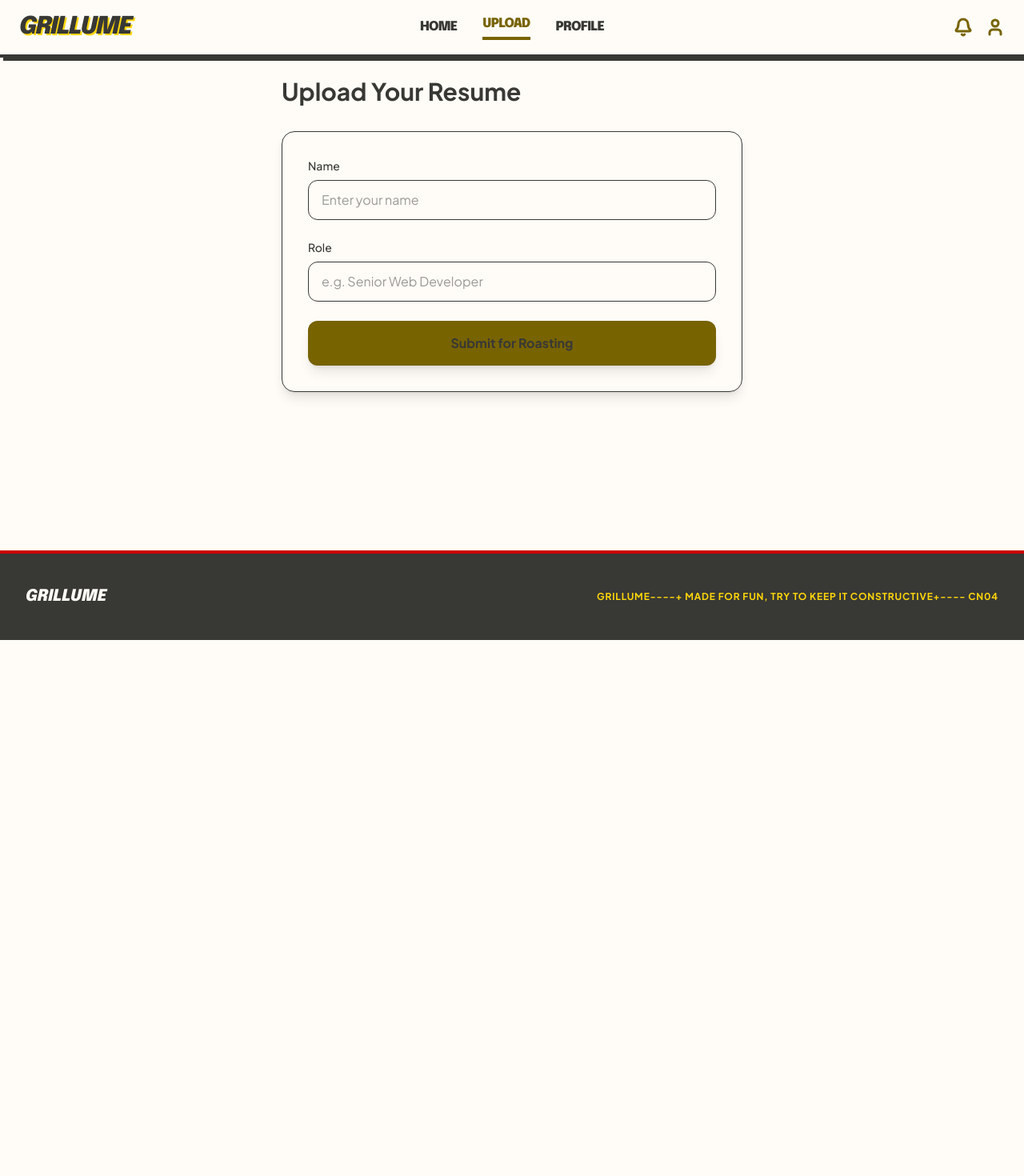
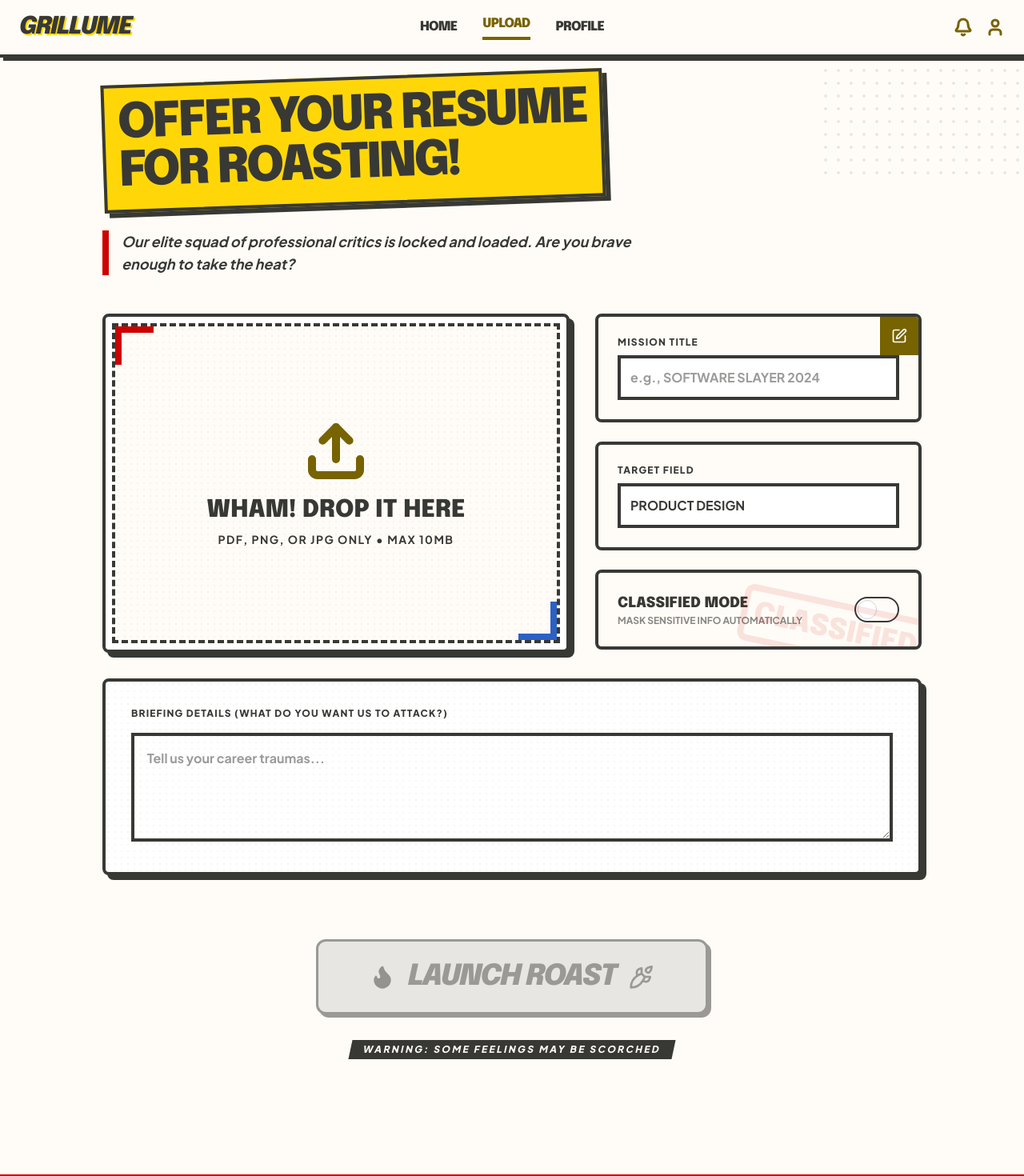
Before and after one commit to ChinmayNandawat/GrillUme, a React (Vite) app in the folder frontend/: page /upload in a window 1280 px wide. Shown: the top 1470 px of the page at 80% size. Before the commit the page ends 800 px from the top, so only its background shows below. Built offline with nearby package versions, Linux system fonts and the light colour scheme.

Commit message:
Update Upload page with new UI and API integration

```diff
--- a/frontend/src/App.tsx
+++ b/frontend/src/App.tsx
@@ -1,7 +1,8 @@
 import { BrowserRouter as Router, Routes, Route } from "react-router-dom";
 import { Footer, Navbar } from "./components/layouts/Navigation";
 import Home from "./pages/Home";
-import Upload from "./pages/Upload";
+import { Upload } from "./pages/Upload";
+
 
 export default function App() {
   return (
--- a/frontend/src/pages/Upload.tsx
+++ b/frontend/src/pages/Upload.tsx
@@ -1,74 +1,168 @@
+import { Upload as UploadIcon, Edit, Rocket, Flame, AlertCircle } from "lucide-react";
+import { Button} from "../components/ui/Button";
+import { ErrorState } from "../components/ui/ErrorState";
 import { useState } from "react";
+import { uploadResume } from "../services/api";
 import { useNavigate } from "react-router-dom";
-import { repository } from "../services/repository";
-import type { Resume, BattleScroll } from "../types";
 
-export default function Upload() {
-  const [name, setName] = useState("");
-  const [role, setRole] = useState("");
+
+export const Upload = () => {
   const navigate = useNavigate();
+  const [title, setTitle] = useState("");
+  const [field, setField] = useState("PRODUCT DESIGN");
+  const [details, setDetails] = useState("");
+  const [isClassified, setIsClassified] = useState(false);
+  const [isUploading, setIsUploading] = useState(false);
+  const [error, setError] = useState<string | null>(null);
 
-  const handleSubmit = (e: React.FormEvent) => {
-    e.preventDefault();
-    if (!name || !role) return;
+  const handleUpload = async () => {
+    if (!title.trim() || isUploading) return;
 
-    const id = Date.now().toString();
-    const newResume: Resume = {
-      id,
-      name,
-      role,
-      date: "Just now",
-      fires: "0",
-      comments: "0",
-      avatar: `https://api.dicebear.com/7.x/avataaars/svg?seed=${name}`,
-      variant: (["blue", "red", "green", "yellow"] as const)[Math.floor(Math.random() * 4)],
-    };
-
-    const newScroll: BattleScroll = {
-      id,
-      name,
-      date: "Just now",
-      roasts: "0",
-      colors: ["#3B82F6", "#1D4ED8"], // Default blue colors
-    };
-
-    repository.addResume(newResume, newScroll);
-    navigate("/");
+    setIsUploading(true);
+    setError(null);
+    try {
+      const newResume = await uploadResume({ title, field, details, isClassified });
+      navigate(`/roast/${newResume.id}`);
+    } catch (err) {
+      console.error("Failed to upload resume:", err);
+      setError("MISSION FAILURE! The upload was intercepted or failed to launch. Check your connection and try again.");
+    } finally {
+      setIsUploading(false);
+    }
   };
 
+  if (error) {
+    return (
+      <div className="max-w-4xl mx-auto py-20">
+        <ErrorState
+          title="LAUNCH FAILURE!"
+          message={error}
+          onRetry={() => setError(null)}
+        />
+      </div>
+    );
+  }
+
   return (
-    <div className="max-w-xl mx-auto">
-      <h1 className="text-3xl font-bold mb-8 text-on-background">Upload Your Resume</h1>
-      <form onSubmit={handleSubmit} className="space-y-6 bg-surface p-8 rounded-2xl border border-outline-variant shadow-lg">
-        <div>
-          <label className="block text-sm font-medium text-on-surface-variant mb-2">Name</label>
-          <input
-            type="text"
-            value={name}
-            onChange={(e) => setName(e.target.value)}
-            className="w-full px-4 py-3 rounded-xl bg-background border border-outline focus:border-primary focus:ring-2 focus:ring-primary/20 outline-none transition-all text-on-background"
-            placeholder="Enter your name"
-            required
-          />
+    <div className="max-w-5xl mx-auto relative">
+      <div className="absolute top-0 right-0 w-64 h-64 kirby-krackle opacity-10 pointer-events-none -mr-32 -mt-32"></div>
+
+      <header className="mb-12 relative text-center md:text-left">
+        <div className="inline-block bg-primary-container border-4 border-on-background p-4 mb-4 shadow-[6px_6px_0px_0px_#383835] -rotate-2 transform hover:rotate-0 transition-transform">
+          <h1 className="text-4xl md:text-6xl font-black font-headline uppercase tracking-tighter leading-none">
+            Offer Your Resume<br/>for Roasting!
+          </h1>
         </div>
-        <div>
-          <label className="block text-sm font-medium text-on-surface-variant mb-2">Role</label>
-          <input
-            type="text"
-            value={role}
-            onChange={(e) => setRole(e.target.value)}
-            className="w-full px-4 py-3 rounded-xl bg-background border border-outline focus:border-primary focus:ring-2 focus:ring-primary/20 outline-none transition-all text-on-background"
-            placeholder="e.g. Senior Web Developer"
-            required
-          />
+        <p className="font-bold text-lg max-w-2xl mt-4 border-l-8 border-secondary pl-4 italic">
+          Our elite squad of professional critics is locked and loaded. Are you brave enough to take the heat?
+        </p>
+      </header>
+
+      <section className="grid grid-cols-1 lg:grid-cols-12 gap-8 items-start">
+        {/* Drop Zone */}
+        <div className="lg:col-span-7 bg-white border-4 border-on-background p-2 shadow-[6px_6px_0px_0px_#383835] rounded-lg">
+          <div className="relative border-4 border-dashed border-on-background bg-background h-[400px] flex flex-col items-center justify-center group overflow-hidden cursor-pointer">
+            <div className="absolute inset-0 halftone-bg pointer-events-none"></div>
+            <div className="z-10 text-center p-8 group-hover:scale-105 transition-transform">
+              <UploadIcon size={80} className="text-primary mx-auto mb-4" strokeWidth={3} />
+              <h2 className="text-3xl font-black font-headline uppercase mb-2">WHAM! DROP IT HERE</h2>
+              <p className="text-on-surface-variant font-bold uppercase tracking-widest text-sm">PDF, PNG, OR JPG ONLY • MAX 10MB</p>
+            </div>
+            <div className="absolute top-0 left-0 w-12 h-12 border-t-8 border-l-8 border-secondary"></div>
+            <div className="absolute bottom-0 right-0 w-12 h-12 border-b-8 border-r-8 border-tertiary"></div>
+          </div>
         </div>
-        <button
-          type="submit"
-          className="w-full bg-primary text-on-primary font-bold py-4 rounded-xl hover:bg-primary/90 transition-colors shadow-lg active:scale-[0.98]"
-        >
-          Submit for Roasting
-        </button>
-      </form>
+
+        {/* Form Fields */}
+        <div className="lg:col-span-5 space-y-6">
+          <div className="bg-surface-container-high border-4 border-on-background p-6 rounded-lg relative overflow-hidden">
+            <div className="absolute top-0 right-0 w-12 h-12 bg-primary p-2 flex items-center justify-center">
+              <Edit className="text-white" size={20} />
+            </div>
+            <label className="block text-xs font-black uppercase tracking-widest text-on-surface mb-2">Mission Title</label>
+            <input
+              className="w-full bg-white border-4 border-on-background p-3 font-bold text-on-background focus:ring-4 focus:ring-tertiary focus:outline-none transition-all"
+              placeholder="e.g., SOFTWARE SLAYER 2024"
+              type="text"
+              value={title}
+              onChange={(e) => setTitle(e.target.value)}
+              disabled={isUploading}
+            />
+          </div>
+
+          <div className="bg-surface-container-high border-4 border-on-background p-6 rounded-lg relative overflow-hidden">
+            <label className="block text-xs font-black uppercase tracking-widest text-on-surface mb-2">Target Field</label>
+            <select
+              className="w-full bg-white border-4 border-on-background p-3 font-bold text-on-background focus:ring-4 focus:ring-tertiary focus:outline-none appearance-none"
+              value={field}
+              onChange={(e) => setField(e.target.value)}
+              disabled={isUploading}
+            >
+              <option>PRODUCT DESIGN</option>
+              <option>BACKEND WIZARDRY</option>
+              <option>DATA SORCERY</option>
+              <option>MARKETING MAVEN</option>
+            </select>
+          </div>
+
+          <div className="bg-surface-container-highest border-4 border-on-background p-6 rounded-lg relative overflow-hidden group">
+            <div className="flex items-center justify-between">
+              <div>
+                <h3 className="font-black font-headline uppercase text-lg">Classified Mode</h3>
+                <p className="text-xs font-bold uppercase opacity-60">Mask sensitive info automatically</p>
+              </div>
+              <label className="relative inline-flex items-center cursor-pointer">
+                <input
+                  className="sr-only peer"
+                  type="checkbox"
+                  checked={isClassified}
+                  onChange={(e) => setIsClassified(e.target.checked)}
+                  disabled={isUploading}
+                />
+                <div className="w-14 h-8 bg-outline peer-focus:outline-none rounded-full peer peer-checked:after:translate-x-full peer-checked:after:border-white after:content-[''] after:absolute after:top-[4px] after:start-[4px] after:bg-white after:border-gray-300 after:border after:rounded-full after:h-6 after:w-6 after:transition-all peer-checked:bg-secondary border-2 border-on-background"></div>
+              </label>
+            </div>
+            <div className="absolute -right-4 -bottom-4 opacity-10 group-hover:opacity-30 transition-opacity transform rotate-12">
+              <div className="border-8 border-secondary text-secondary font-black font-headline text-4xl p-2 rounded-xl">CLASSIFIED</div>
+            </div>
+          </div>
+        </div>
+
+        {/* Briefing Details */}
+        <div className="lg:col-span-12 bg-white border-4 border-on-background p-8 rounded-lg shadow-[6px_6px_0px_0px_#383835] relative">
+          <div className="absolute inset-0 halftone-bg pointer-events-none"></div>
+          <label className="block text-xs font-black uppercase tracking-widest text-on-surface mb-4">Briefing Details (What do you want us to attack?)</label>
+          <textarea
+            className="w-full relative z-10 bg-transparent border-4 border-on-background p-4 font-bold text-on-background focus:ring-4 focus:ring-primary-container focus:outline-none transition-all"
+            placeholder="Tell us your career traumas..."
+            rows={4}
+            value={details}
+            onChange={(e) => setDetails(e.target.value)}
+            disabled={isUploading}
+          ></textarea>
+        </div>
+
+        {/* Submit Button */}
+        <div className="lg:col-span-12 flex flex-col items-center justify-center py-12 relative">
+          <Button
+            variant="primary"
+            className="px-16 py-6 rounded-xl group"
+            onClick={handleUpload}
+            disabled={isUploading || !title.trim()}
+          >
+            <div className="flex items-center gap-4">
+              <Flame size={32} className="text-secondary fill-secondary" />
+              <span className="text-4xl font-black font-headline uppercase tracking-tighter">
+                {isUploading ? "LAUNCHING..." : "Launch Roast"}
+              </span>
+              <Rocket size={32} className={isUploading ? "animate-bounce" : "rotate-180"} />
+            </div>
+          </Button>
+          <p className="mt-8 font-black uppercase text-xs tracking-[0.2em] bg-on-background text-background px-4 py-1 skew-x-[-12deg]">
+            Warning: Some feelings may be scorched
+          </p>
+        </div>
+      </section>
     </div>
   );
-}
+};
```
